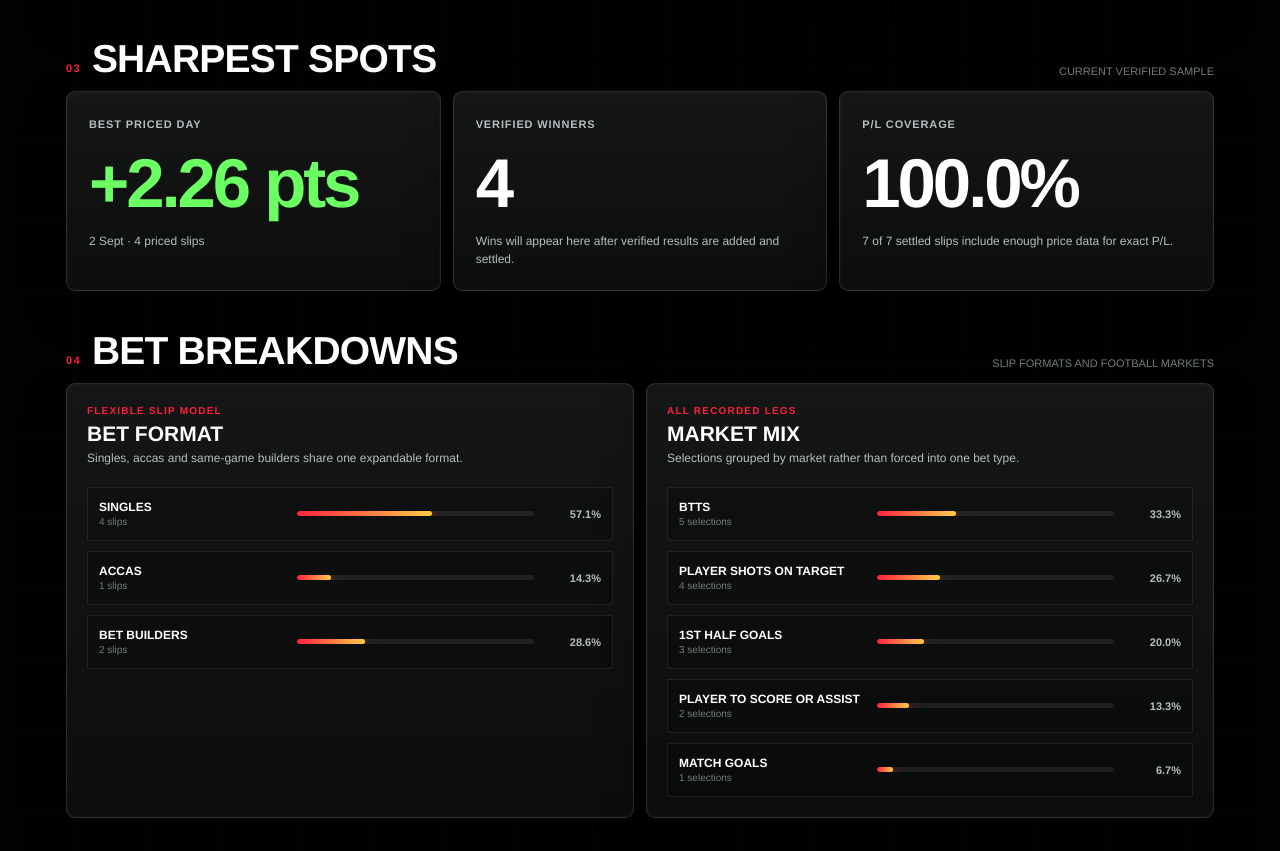
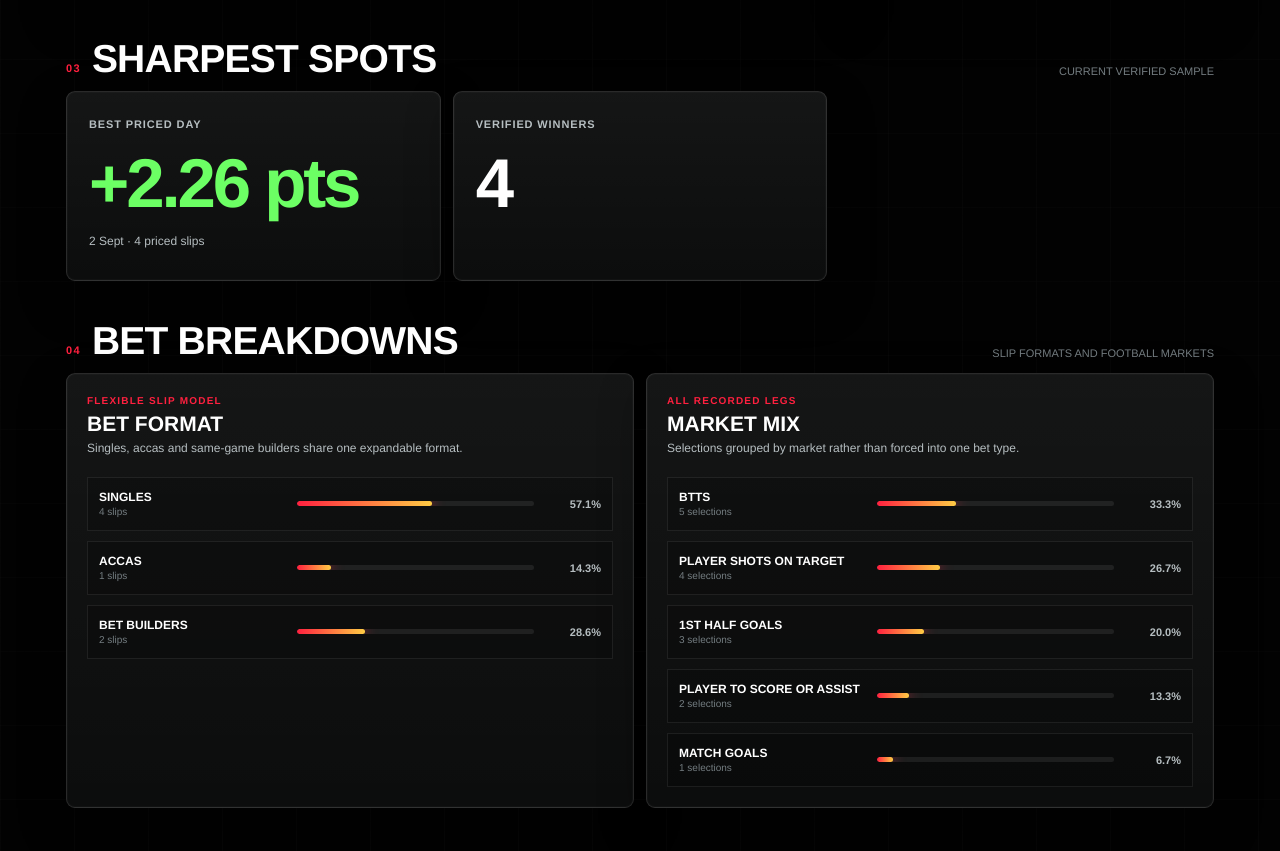
Before and after one commit to clawderek09-blip/tts-football-dashboard, a Next.js app: page / in a window 1280 px wide. Shown: the part 1509-2360 px from the top of the page. Built offline with nearby package versions, Linux system fonts and the light colour scheme; a web font is replaced by a local one.

Commit message:
Remove football dashboard helper copy

```diff
--- a/components/FootballDashboard.jsx
+++ b/components/FootballDashboard.jsx
@@ -259,13 +259,11 @@ function SlipCard({ slip, pointValue }) {
             </div>
           ))}
         </div>
-        <div className="source-note">
-          <span>Telegram message #{slip.sourceMessageId}</span>
-          <span>Tipster: {slip.tipster}</span>
-          {slip.odds == null ? (
+        {slip.odds == null ? (
+          <div className="source-note">
             <span className="source-warning">P/L excluded until the original price is verified.</span>
-          ) : null}
-        </div>
+          </div>
+        ) : null}
       </div>
     </details>
   );
@@ -301,7 +299,6 @@ export default function FootballDashboard({ meta, slips }) {
     { name: "Bet Builders", count: slips.filter((slip) => slip.type === "builder").length },
   ];
   const bestDay = [...metrics.daily].sort((a, b) => b.plPts - a.plPts)[0];
-  const coverage = metrics.settled ? metrics.calculable / metrics.settled : null;
   const wonDegrees = metrics.settled
     ? (metrics.wins / metrics.settled) * 360
     : 0;
@@ -484,18 +481,6 @@ export default function FootballDashboard({ meta, slips }) {
         <article className="proof-card">
           <span>Verified winners</span>
           <strong>{metrics.settled ? metrics.wins : "—"}</strong>
-          <p>
-            Wins will appear here after verified results are added and settled.
-          </p>
-        </article>
-        <article className="proof-card">
-          <span>P/L coverage</span>
-          <strong>{percent(coverage)}</strong>
-          <p>
-            {metrics.settled
-              ? `${metrics.calculable} of ${metrics.settled} settled slips include enough price data for exact P/L.`
-              : "Coverage will appear after the first settled slip."}
-          </p>
         </article>
       </section>
 
```
